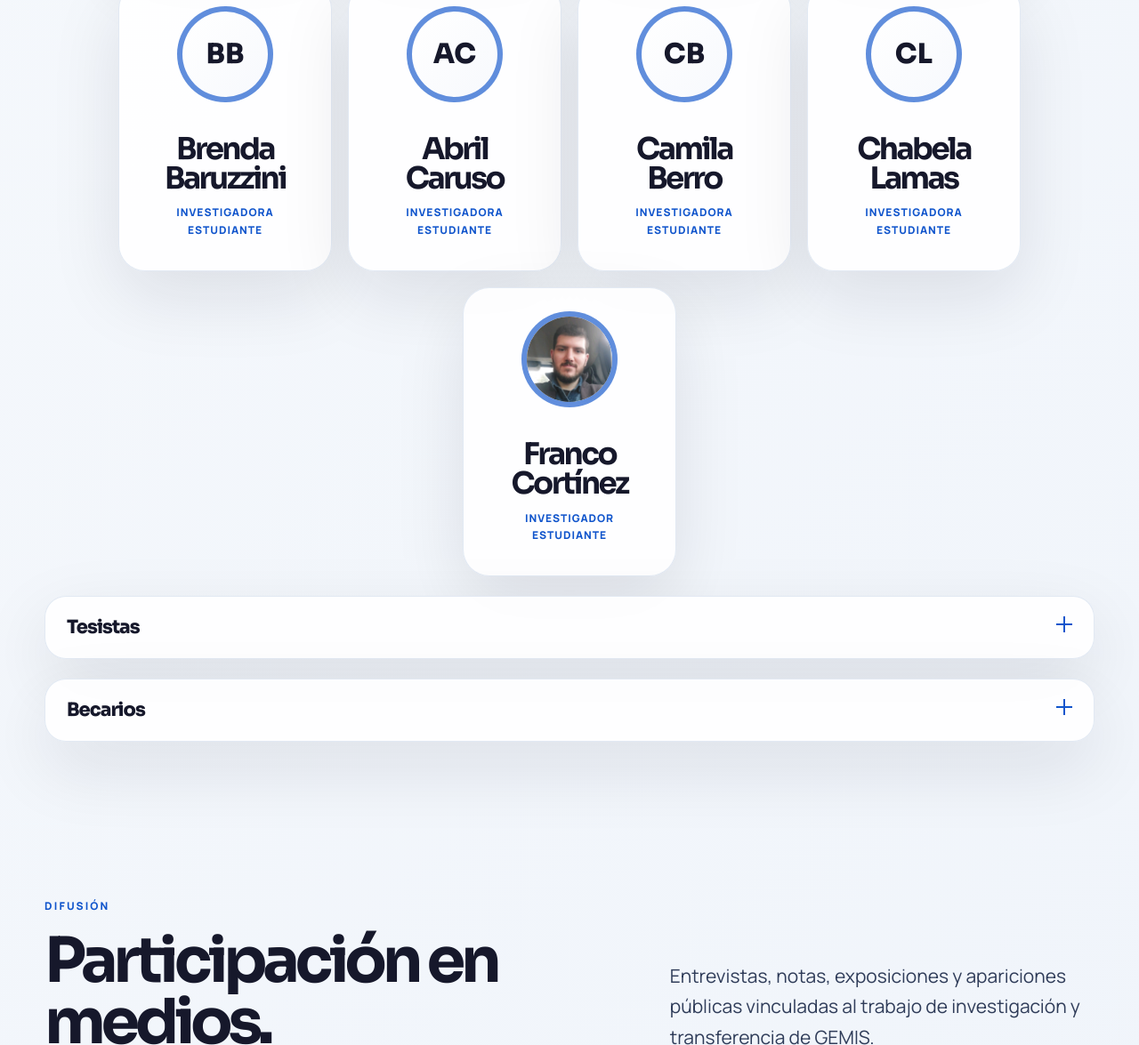
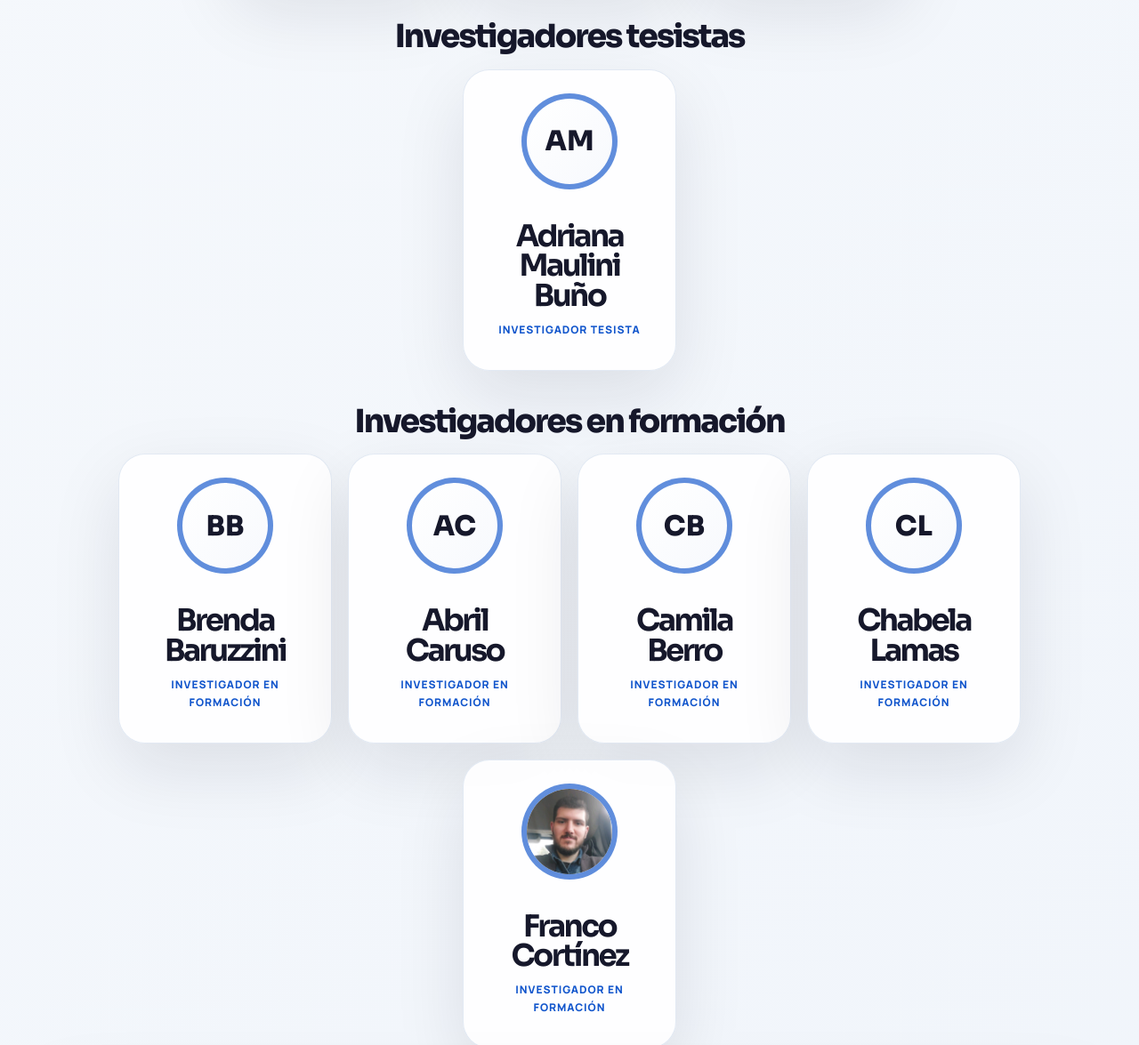
Before and after one commit to santiagoferreiros/grupo-gemis-web, a website: page research/index.html in a window 1280 px wide. Shown: the part 5207-6382 px from the top of the page at 89% size. Drawn offline with Linux system fonts and the light colour scheme.

Commit message:
reestructurando investigadores

```diff
--- a/assets/css/styles.css
+++ b/assets/css/styles.css
@@ -471,6 +471,8 @@ h1 { margin: 0 0 26px; max-width: 920px; font-size: clamp(48px, 7vw, 92px); }
 .team-social-scholar { color: #4285f4; background: #fff; border: 1px solid rgba(66, 133, 244, 0.28); box-shadow: 0 12px 26px rgba(66, 133, 244, 0.18); }
 .team-social-scholar:hover { background: #eaf2ff; }
 .team-social-scholar span { font-size: 23px; }
+.team-sections { display: grid; gap: 38px; }
+.team-category-title { margin: 0 0 18px; color: var(--ink); font: 800 clamp(24px, 3vw, 36px)/1.05 "Sora", sans-serif; letter-spacing: -0.055em; text-align: center; }
 .team-group { margin-top: 22px; }
 .team-group .team-grid { padding-top: 0; }
 .member-list { max-width: 900px; display: grid; grid-template-columns: repeat(3, minmax(0, 1fr)); gap: 10px; margin: 0 auto; padding: 0; list-style: none; }
--- a/assets/data/team.json
+++ b/assets/data/team.json
@@ -1,4 +1,5 @@
 {
+  "current": {
     "investigators": [
       {
         "name": "María Florencia Pollo Cattáneo",
@@ -69,21 +70,25 @@
         "linkedin": "https://www.linkedin.com/in/ariel-deroche/",
         "orcid": "",
         "scholar": ""
-    },
+      }
+    ],
+    "thesisResearchers": [
       {
         "name": "Adriana Maulini Buño",
         "initials": "AM",
-      "role": "Investigadora",
-      "description": "",
+        "role": "Investigador Tesista",
+        "description": "Propuesta de un modelo de Gestión del Conocimiento para fábricas de software. Directora: Dra. Ing. María Florencia Pollo-Cattaneo. Plan de Tesis aprobado por Resolución Nro. 2686/18. Fecha de Defensa de Tesis: 06/07/2021. Universidad Tecnológica Nacional, Facultad Regional Buenos Aires (UTN-FRBA), Escuela de Posgrado. Carrera Maestría en Ingeniería en Sistemas de Información.",
         "image": "/assets/img/profiles/adriana-maulini-buno.jpg",
         "linkedin": "https://www.linkedin.com/in/adriana-maulini/",
         "orcid": "",
         "scholar": ""
-    },
+      }
+    ],
+    "researchersInTraining": [
       {
         "name": "Brenda Baruzzini",
         "initials": "BB",
-      "role": "Investigadora Estudiante",
+        "role": "Investigador en Formación",
         "description": "",
         "image": "/assets/img/profiles/brenda-baruzzini.jpg",
         "linkedin": "https://ar.linkedin.com/in/brenda-baruzzini",
@@ -93,7 +98,7 @@
       {
         "name": "Abril Caruso",
         "initials": "AC",
-      "role": "Investigadora Estudiante",
+        "role": "Investigador en Formación",
         "description": "",
         "image": "/assets/img/profiles/abril-caruso.jpg",
         "linkedin": "https://ar.linkedin.com/in/abril-caruso-74a61b251",
@@ -103,7 +108,7 @@
       {
         "name": "Camila Berro",
         "initials": "CB",
-      "role": "Investigadora Estudiante",
+        "role": "Investigador en Formación",
         "description": "",
         "image": "/assets/img/profiles/camila-berro.jpg",
         "linkedin": "https://ar.linkedin.com/in/camila-andrea-berro-7923b0264",
@@ -113,7 +118,7 @@
       {
         "name": "Chabela Lamas",
         "initials": "CL",
-      "role": "Investigadora Estudiante",
+        "role": "Investigador en Formación",
         "description": "",
         "image": "/assets/img/profiles/chabela-lamas.jpg",
         "linkedin": "https://www.linkedin.com/in/chabela-lamas",
@@ -123,85 +128,74 @@
       {
         "name": "Franco Cortínez",
         "initials": "FC",
-      "role": "Investigador Estudiante",
+        "role": "Investigador en Formación",
         "description": "Téc. Informática profesional y personal en Programación.",
         "image": "/assets/img/profiles/francocortinez.jpg",
         "linkedin": "https://www.linkedin.com/in/francocortinez",
         "orcid": "https://orcid.org/0000-0002-1110-5989",
         "scholar": ""
       }
-  ],
-  "thesis": [
-    {
-      "name": "Adriana Maulini Buño",
-      "initials": "AM",
-      "role": "Tesista",
-      "description": "Propuesta de un modelo de Gestión del Conocimiento para fábricas de software. Directora: Dra. Ing. María Florencia Pollo-Cattaneo. Plan de Tesis aprobado por Resolución Nro. 2686/18. Fecha de Defensa de Tesis: 06/07/2021. Universidad Tecnológica Nacional, Facultad Regional Buenos Aires (UTN-FRBA), Escuela de Posgrado. Carrera Maestría en Ingeniería en Sistemas de Información.",
-      "image": "/assets/img/profiles/adriana-maulini-buno.jpg",
-      "linkedin": "https://www.linkedin.com/in/adriana-maulini/",
-      "orcid": "",
-      "scholar": ""
-    }
-  ],
-  "fellows": [
+    ]
+  },
+  "former": [
     {
       "name": "María Isabella Innocente",
       "year": "2023",
-      "program": "Beca Manuel Belgrano",
+      "role": "Becario",
       "project": "Proyecto Creación de un observatorio tecnológico de la gestión del conocimiento en CABA"
     },
     {
       "name": "Ian Ruiz Depetris",
       "year": "2023",
-      "program": "Beca Manuel Belgrano",
+      "role": "Becario",
       "project": "Proyecto Creación de un observatorio tecnológico de la gestión del conocimiento en CABA"
     },
     {
       "name": "Brenda Baruzzini",
       "year": "2023",
-      "program": "Estudiante Rectorado",
+      "role": "Becario",
       "project": "Proyecto Creación de un observatorio tecnológico de la gestión del conocimiento en CABA"
     },
     {
       "name": "Benjamin Alegre",
       "year": "2023",
-      "program": "Estudiante SAE",
+      "role": "Becario",
       "project": "Proyecto Creación de un observatorio tecnológico de la gestión del conocimiento en CABA"
     },
     {
       "name": "Lucila Salmerón",
       "year": "2023",
-      "program": "BINID Graduados",
+      "role": "Becario",
       "project": "Proyecto Arquitectura tecnológica para la Gestión del Conocimiento"
     },
     {
       "name": "Vanina Aranda",
       "year": "2022",
-      "program": "Iniciación a la Investigación",
+      "role": "Becario",
       "project": "Proyecto Arquitectura tecnológica para la Gestión del Conocimiento"
     },
     {
       "name": "Matías Giorda",
       "year": "2022",
-      "program": "BINID Graduados",
+      "role": "Becario",
       "project": "Proyecto Arquitectura tecnológica para la Gestión del Conocimiento"
     },
     {
       "name": "María G. Bongiorno",
       "year": "2021",
-      "program": "Iniciación a la Investigación",
+      "role": "Becario",
       "project": "Proyecto Arquitectura tecnológica para la Gestión del Conocimiento"
     },
     {
       "name": "Cecilia Ramacciotti",
       "year": "2020",
-      "program": "BINID Graduados",
+      "role": "Becario",
       "project": "Proyecto La GC en pequeñas y medianas fábricas de software en AMBA"
     },
     {
       "name": "Luciano Perez",
       "year": "2018",
-      "program": "Iniciación a la Investigación",
+      "role": "Becario",
       "project": "Proyecto La GC en pequeñas y medianas fábricas de software en AMBA"
     }
   ]
--- a/assets/js/main.js
+++ b/assets/js/main.js
@@ -134,8 +134,9 @@ if (homeNews) {
 }
 
 const teamInvestigators = document.getElementById('team-investigators');
-const teamThesis = document.getElementById('team-thesis');
-const teamFellows = document.getElementById('team-fellows');
+const teamThesisResearchers = document.getElementById('team-thesis-researchers');
+const teamResearchersInTraining = document.getElementById('team-researchers-in-training');
+const teamFormer = document.getElementById('team-former');
 const teamModal = document.getElementById('teamModal');
 const modalTeamPhoto = document.getElementById('modalTeamPhoto');
 const modalTeamName = document.getElementById('modalTeamName');
@@ -146,8 +147,9 @@ const closeTeamModalButtons = document.querySelectorAll('[data-close-team-modal]
 
 if (
   teamInvestigators &&
-  teamThesis &&
-  teamFellows &&
+  teamThesisResearchers &&
+  teamResearchersInTraining &&
+  teamFormer &&
   teamModal &&
   modalTeamPhoto &&
   modalTeamName &&
@@ -460,15 +462,15 @@ if (
     return article;
   };
 
-  const createFellowItem = (fellow) => {
+  const createFormerMemberItem = (member) => {
     const item = document.createElement('li');
     item.className = 'member-item';
 
     const title = document.createElement('h3');
-    title.textContent = fellow.name || '';
+    title.textContent = member.name || '';
 
     const meta = document.createElement('p');
-    meta.textContent = [fellow.year, fellow.program].filter(Boolean).join(' · ');
+    meta.textContent = [member.year, member.role || 'Becario'].filter(Boolean).join(' · ');
 
     item.appendChild(title);
     item.appendChild(meta);
@@ -476,21 +478,91 @@ if (
     return item;
   };
 
+  const normalizeTeam = (team) => {
+    if (team.current && !Array.isArray(team.current)) {
+      return {
+        current: {
+          investigators: team.current.investigators || [],
+          thesisResearchers: team.current.thesisResearchers || [],
+          researchersInTraining: team.current.researchersInTraining || []
+        },
+        former: team.former || []
+      };
+    }
+
+    const currentItems = team.current || [];
+    const currentByName = new Map();
+
+    [...currentItems, ...(team.investigators || [])].forEach((member) => {
+      currentByName.set(member.name, member);
+    });
+
+    (team.thesis || []).forEach((member) => {
+      currentByName.set(member.name, {
+        ...currentByName.get(member.name),
+        ...member,
+        role: 'Investigador Tesista'
+      });
+    });
+
+    const current = {
+      investigators: [],
+      thesisResearchers: [],
+      researchersInTraining: []
+    };
+
+    Array.from(currentByName.values()).forEach((member) => {
+      const normalizedMember = {
+        ...member,
+        role: member.role === 'Investigador Estudiante' || member.role === 'Investigadora Estudiante'
+          ? 'Investigador en Formación'
+          : member.role
+      };
+
+      if (normalizedMember.role === 'Investigador Tesista') {
+        current.thesisResearchers.push(normalizedMember);
+        return;
+      }
+
+      if (normalizedMember.role === 'Investigador en Formación') {
+        current.researchersInTraining.push(normalizedMember);
+        return;
+      }
+
+      current.investigators.push(normalizedMember);
+    });
+
+    return {
+      current,
+      former: team.former || (team.fellows || []).map((member) => ({
+        ...member,
+        role: 'Becario'
+      }))
+    };
+  };
+
   const renderTeam = (team) => {
+    const normalizedTeam = normalizeTeam(team || {});
+
     teamInvestigators.innerHTML = '';
-    teamThesis.innerHTML = '';
-    teamFellows.innerHTML = '';
+    teamThesisResearchers.innerHTML = '';
+    teamResearchersInTraining.innerHTML = '';
+    teamFormer.innerHTML = '';
 
-    (team.investigators || []).forEach((member) => {
+    (normalizedTeam.current.investigators || []).forEach((member) => {
       teamInvestigators.appendChild(createTeamCard(member));
     });
 
-    (team.thesis || []).forEach((member) => {
-      teamThesis.appendChild(createTeamCard(member));
+    (normalizedTeam.current.thesisResearchers || []).forEach((member) => {
+      teamThesisResearchers.appendChild(createTeamCard(member));
     });
 
-    (team.fellows || []).forEach((fellow) => {
-      teamFellows.appendChild(createFellowItem(fellow));
+    (normalizedTeam.current.researchersInTraining || []).forEach((member) => {
+      teamResearchersInTraining.appendChild(createTeamCard(member));
+    });
+
+    (normalizedTeam.former || []).forEach((member) => {
+      teamFormer.appendChild(createFormerMemberItem(member));
     });
   };
 
--- a/research/index.html
+++ b/research/index.html
@@ -213,17 +213,24 @@
                     <p class="section-copy">Investigadores, directores de proyectos, docentes y estudiantes vinculados a
                         las líneas de GEMIS.</p>
                 </div>
-                <div class="team-grid" id="team-investigators"></div>
+                <div class="team-sections">
+                    <section class="team-category" data-reveal>
+                        <h3 class="team-category-title">Investigadores</h3>
+                        <div class="team-grid" id="team-investigators"></div>
+                    </section>
+                    <section class="team-category" data-reveal>
+                        <h3 class="team-category-title">Investigadores tesistas</h3>
+                        <div class="team-grid" id="team-thesis-researchers"></div>
+                    </section>
+                    <section class="team-category" data-reveal>
+                        <h3 class="team-category-title">Investigadores en formaci&oacute;n</h3>
+                        <div class="team-grid" id="team-researchers-in-training"></div>
+                    </section>
+                </div>
                 <details class="details-block team-group" data-reveal>
-                    <summary>Tesistas</summary>
+                    <summary>Integrantes anteriores</summary>
                     <div class="details-body">
-                        <div class="team-grid" id="team-thesis"></div>
-                    </div>
-                </details>
-                <details class="details-block team-group" data-reveal>
-                    <summary>Becarios</summary>
-                    <div class="details-body">
-                        <ul class="member-list" id="team-fellows"></ul>
+                        <ul class="member-list" id="team-former"></ul>
                     </div>
                 </details>
             </div>
```
Lines whose indentation alone changed are shown as unchanged.
